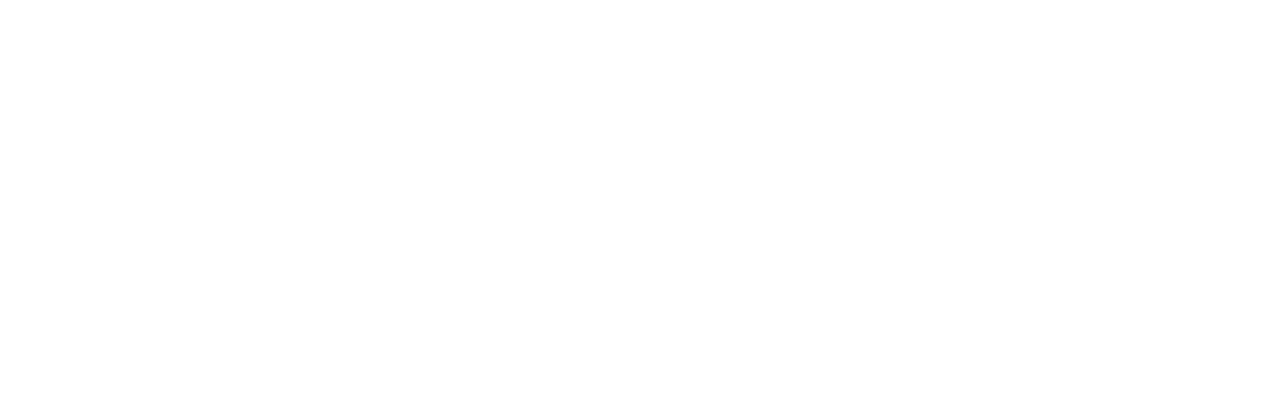
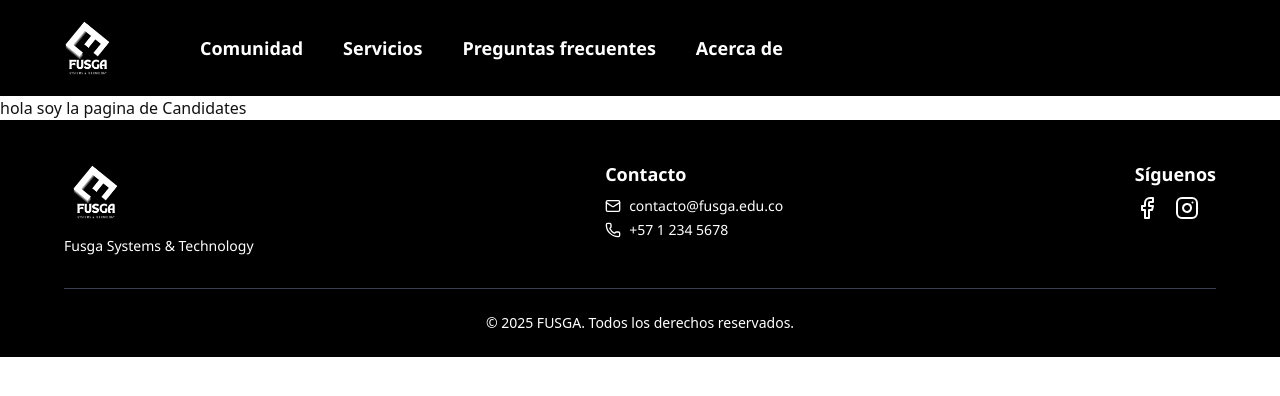
Before and after one commit to dagarciagil/Fusga, a React (Vite) app: page /candidates in a window 1280 px wide. Before the commit this address had no page. Shown: the top 396 px of the page. Built offline with nearby package versions, Linux system fonts and the light colour scheme.

Commit message:
Agrego las paginasd de la bolsa de empleo y su enrutamiento

```diff
--- a/src/App.tsx
+++ b/src/App.tsx
@@ -5,6 +5,8 @@ import { Home } from "./pages/Home/Home";
 import { Comunity } from "./pages/Comunity/Comunity"
 import { Services } from "./pages/Services/Services";
 import { About } from "./pages/About/About";
+import { Candidates } from "./pages/JobBag/Candidates/Candidates";
+import { Employs } from "./pages/JobBag/Employs/Employs";
 
 import { Routes, Route } from "react-router-dom";
 
@@ -21,6 +23,8 @@ export const App = () => {
           <Route path="comunity" element={<Comunity />} />
           <Route path="services" element={<Services />} />
           <Route path="about" element={<About />} />
+          <Route path="candidates" element={<Candidates />} />
+          <Route path="employs" element={<Employs />} />
         </Route>
       </Routes>
     </>
--- a/src/pages/JobBag/Candidates/Candidates.tsx
+++ b/src/pages/JobBag/Candidates/Candidates.tsx
@@ -0,0 +1,7 @@
+export const Candidates =()=>{
+    return (
+        <>
+        <div>hola soy la pagina de Candidates</div>
+        </>
+    );
+}
--- a/src/pages/JobBag/Employs/Employs.tsx
+++ b/src/pages/JobBag/Employs/Employs.tsx
@@ -0,0 +1,7 @@
+export const Employs = () => {
+  return (
+    <>
+      <div>hola soy la pagina de Employs</div>
+    </>
+  );
+};
```
